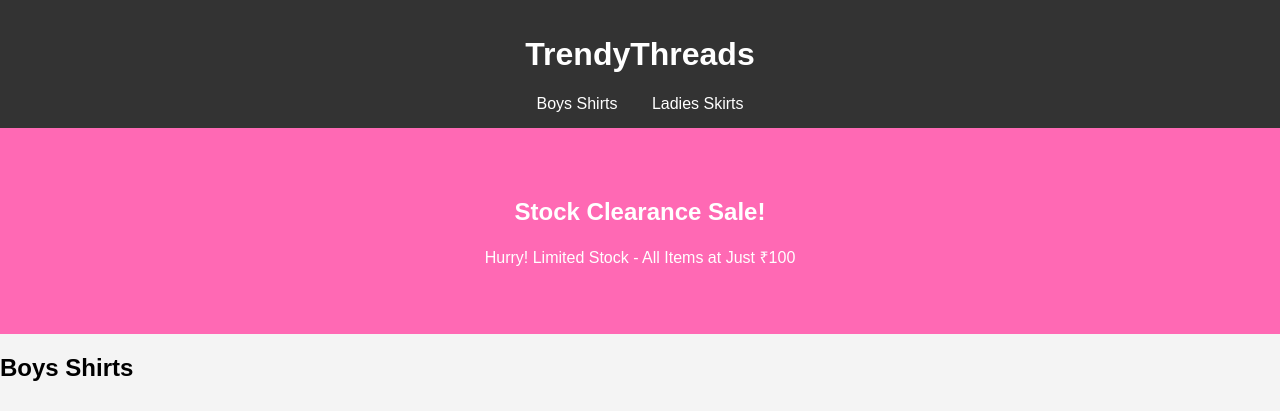
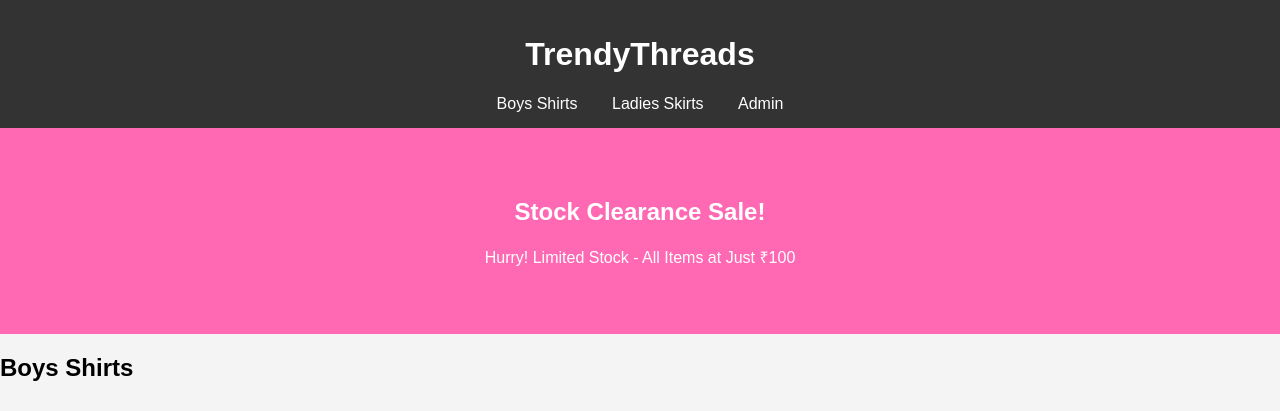
Before and after one commit to LogicForge27/SupremeCloth, a plain HTML site: page index.html in a window 1280 px wide. Shown: the top 411 px of the page. Drawn offline with Linux system fonts and the light colour scheme.

Commit message:
Add files via upload

```diff
--- a/index.html
+++ b/index.html
@@ -12,6 +12,7 @@
         <nav>
             <a href="#boys">Boys Shirts</a>
             <a href="#ladies">Ladies Skirts</a>
+            <a href="admin.html" target="_blank">Admin</a>
         </nav>
     </header>
 
```
